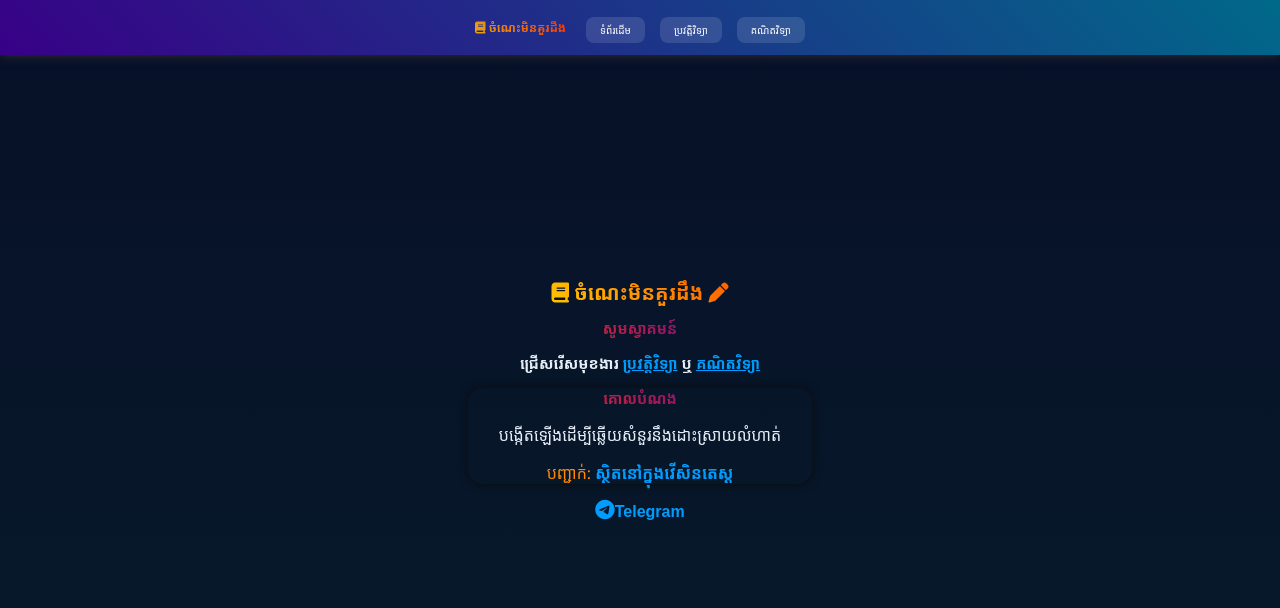
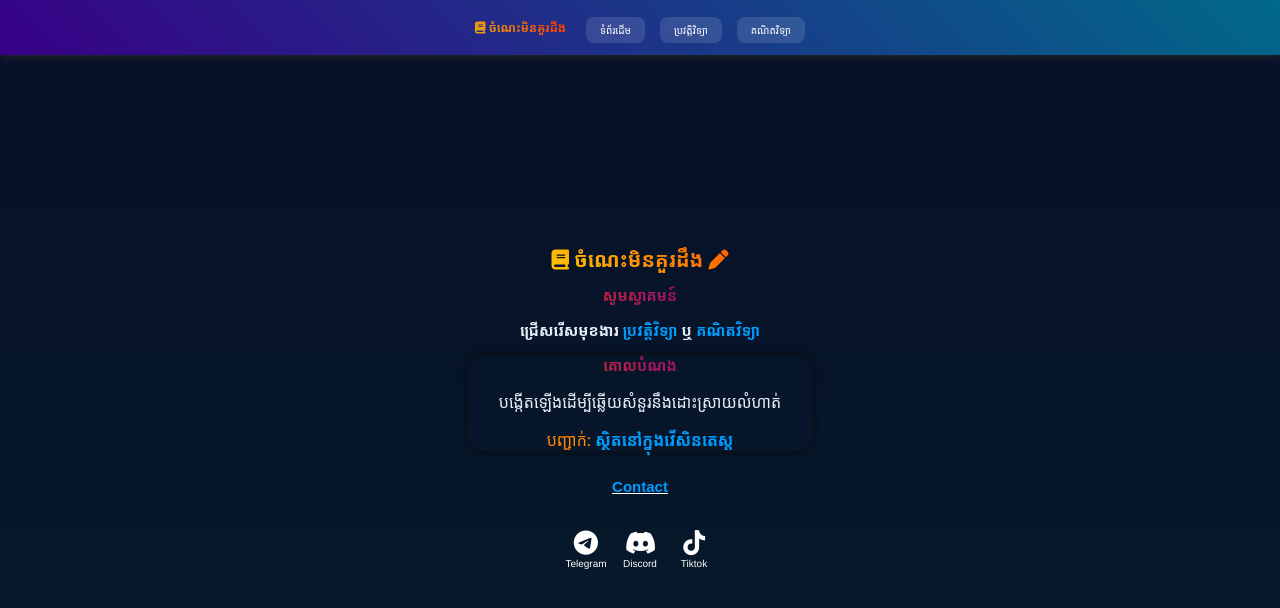
Before and after one commit to firefoxmcxd009-ops/learn.thavrath, a plain HTML site: page Home/index.html in a window 1280 px wide. Drawn offline with Linux system fonts and the light colour scheme.

Commit message:
Add files via upload

```diff
--- a/Home/index.html
+++ b/Home/index.html
@@ -149,12 +149,55 @@ header {
   box-shadow: 0px 0px 10px rgb(11, 11, 11);
   border-radius: 15px;
 }
-.fa-telegram {
-  font-size: 20px;
+.fa-brands {
+  margin: 10px;
+  font-size: 25px;
+  background: linear-gradient(45deg, rgb(179, 0, 255), rgb(0, 81, 255)) hidden;
+  border-radius: 25px;
+  width: 30px;
+  transition: 0.2s;
+  color: white;
+  text-decoration: none;
+  height: 25px;
+  animation: icons 0.4s ease-in-out;
 }
-.Telegram {
-    font-weight: bolder;
-    text-decoration: none;
+@keyframes icons {
+  from {opacity: 0; transform: translateY(100%);}
+}
+.fa-brands:hover {
+  scale: 1.2;
+}
+.fa-telegram:hover {
+  color: #009dff;
+  text-shadow: 1px 2px 0px white;
+}
+.fa-discord:hover {
+  color: blue;
+  text-shadow: 1px 2px 0px white;
+}
+.fa-tiktok:hover {
+  color: black;
+  text-shadow: 1.5px 1px 0px red,
+  -1.5px 1px 0px #009dff;
+}
+a {
+  text-decoration: none;
+}
+.fa-name {
+  font-size: 5px;
+  text-shadow: none;
+  scale: 2;
+  color: rgb(255, 255, 255);
+  font-family: 'Franklin Gothic Medium', 'Arial Narrow', Arial, sans-serif;
+}
+.fa-name:hover {
+  text-shadow: none;
+}
+h5 {
+  font-size: 15px;
+  font-weight: bolder;
+  color: #009dff;
+  text-decoration: underline white;
 }
 </style>
 </head>
@@ -162,7 +205,7 @@ header {
 
 <div class="card" id="card">
   <div class="header-bg">
-  <header><i class="fa-solid fa-book"></i> ចំណេះមិនគួរដឹង</header>
+  <header><i class="fa-solid fa-book"></i><a href="https://thavrath-learning.vercel.app/"> ចំណេះមិនគួរដឹង</a></header>
   <div class="menu">
     <ul>
       <li><a href="/index.html">ទំព័រដើម</a></li>
@@ -174,7 +217,7 @@ header {
 
 <h1><i class="fa-solid fa-book"></i> ចំណេះមិនគួរដឹង <i class="fa-solid fa-pen"></i></h1>
 <h2>សូមស្វាគមន៍</h1>
-<h3>ជ្រើសរើសមុខងារ <strong><a href="/Learn.Rath.Web/History.html">ប្រវត្តិវិទ្យា</a> </strong>ឬ <strong><a href="/Learn.Rath.Web/Maths.html">គណិតវិទ្យា</a></strong></h3>
+<h3>ជ្រើសរើសមុខងារ <strong><a href="/History">ប្រវត្តិវិទ្យា</a> </strong>ឬ <strong><a href="/Maths">គណិតវិទ្យា</a></strong></h3>
 
 <!--===== Box =====-->
 <div class="Box">
@@ -184,7 +227,10 @@ header {
   <p class="about" style="color: #ff8a00;">បញ្ជាក់: <strong>ស្ថិតនៅក្នុងវើសិនតេស្ត</strong></p>
 </div>
 <footer>
-  <p><a href="https://t.me/firefoxmc_xd" class="Telegram"><i class="fa-brands fa-telegram"></i>Telegram</a></p>
+  <h5>Contact</h5>
+  <a href="https://t.me/firefoxmc_xd"><i class="fa-brands fa-telegram"><p class="fa-name">Telegram</p></i></a>
+  <a href="https://t.me/firefoxmc_xd"><i class="fa-brands fa-discord"><p class="fa-name">Discord</p></i></a>
+  <a href="https://tiktok.com//@firefoxmc_xd"><i class="fa-brands fa-tiktok"><p class="fa-name">Tiktok</p></i></a>
 </footer>
 <div>
 
```
Also changed, not shown: Maths/index.html (+46 -5 lines).
